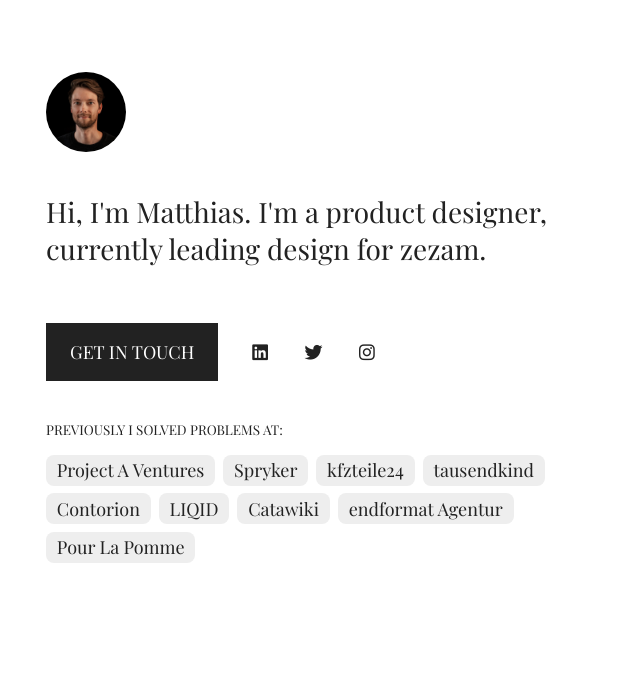
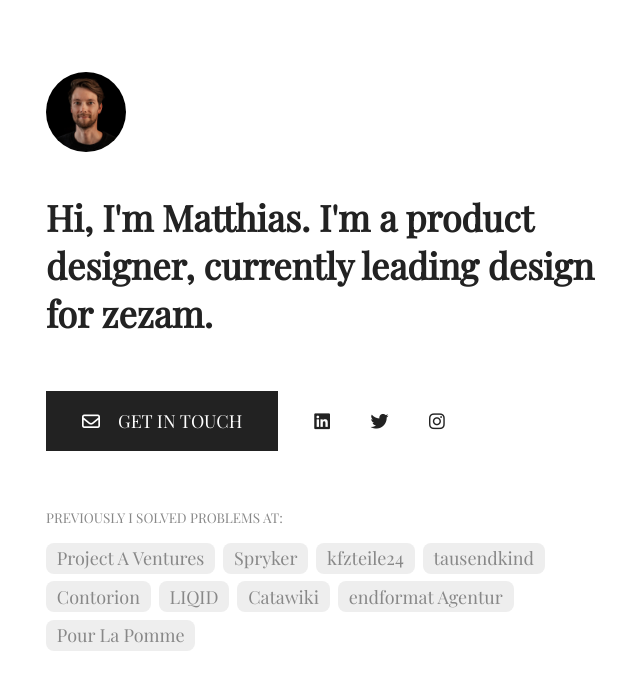
Before and after one commit to mstraube/mstraube.github.io, a plain HTML site: page index.html in a window 1280 px wide. Shown: the whole page, without its empty margins (294-934 px from the left). Drawn offline with nearby package versions, Linux system fonts and the light colour scheme; a web font is replaced by a local one.

Commit message:
changes were made

```diff
--- a/css/style.css
+++ b/css/style.css
@@ -10,19 +10,12 @@ body {
     font-size: 18px;
 }
 
+h1 {
+    font-size: 2em;
+}
+
 a {
     color: inherit;
-}
-
-h1,
-h2,
-h3,
-h4 {
-    margin: .8em 0;
-}
-
-h1 {
-    font-size: 3em;
 }
 
 .wrapper {
@@ -46,24 +39,23 @@ h1 {
 }
 
 .profile-img:hover {
-    border-radius: 0px;
+    border-radius: 20px;
+    transform: scale(2);
 }
 
 .intro {
-    font-size: 28px;
-    margin-bottom: 2em;
+    margin-bottom: 1.5em;
 }
 
-.sub-intro {
-    margin-bottom: 2em;
-    line-height: 26px;
+.get-in-touch {
+    margin-bottom: 3em;
 }
 
-.contact {
+.contact-btn {
     background-color: #222;
     color: #fff;
     text-decoration: none;
-    padding: 16px 24px;
+    padding: 1em 2em;
     transition: all 0.4s ease-in-out;
     text-transform: uppercase;
     float: left;
@@ -71,9 +63,13 @@ h1 {
     margin-bottom: 1em;
 }
 
-.contact:hover {
+.contact-btn:hover {
     background-color: rgb(255, 196, 0);
     color:#222
+}
+
+.contact-btn i {
+    margin-right: 1em;
 }
 
 ul.socials {
@@ -87,12 +83,13 @@ ul.socials li {
 
 ul.socials li a {
     display: inline-block;
-    padding: 16px;
+    padding: 1em;
     transition: all 0.4s ease-in-out;
 }
 
 ul.socials li a:hover {
     color: rgb(255, 196, 0);
+    transform: scale(1.2);
 }
 
 ul.work {
@@ -109,6 +106,7 @@ ul.work li {
     border-radius: 8px;
     transition: all 0.4s ease-in-out;
     cursor: default;
+    color: #888;
 }
 
 ul.work li:first-child {
@@ -122,4 +120,5 @@ ul.work li:first-child {
 
 ul.work li:hover {
     background-color: #fff;
+    color: #222;
 }
--- a/index.html
+++ b/index.html
@@ -13,12 +13,14 @@
 
     <body>
         <div class="wrapper">
-            <img src="images/profile.png" class="profile-img" title="Matthias Straube" alt="Picture of Matthias Straube" />
-            <p class="intro">
+            <img src="images/profile.png" class="profile-img" title="This is me :)" alt="Picture of Matthias Straube" />
+            <h1 class="intro">
                 Hi, I'm Matthias. I'm a product designer, currently leading design for zezam.
-            </p>
-            <div class="sub-intro">
-                <a class="contact" href="mailto:matthiasstraube@gmail.com?subject=Hi, let's work together!" title="Get in touch. Yea.">Get in touch</a>
+            </h1>
+            <div class="get-in-touch">
+                <a class="contact-btn" href="mailto:matthiasstraube@gmail.com?subject=Hi, let's work together!" title="Get in touch. Yea.">
+                    <i class="far fa-envelope"></i>Get in touch
+                </a>
                 <ul class="socials">
                     <li>
                         <a href="https://linkedin.com/in/matthiasstraube" title="Connect on LinkedIn">
```
